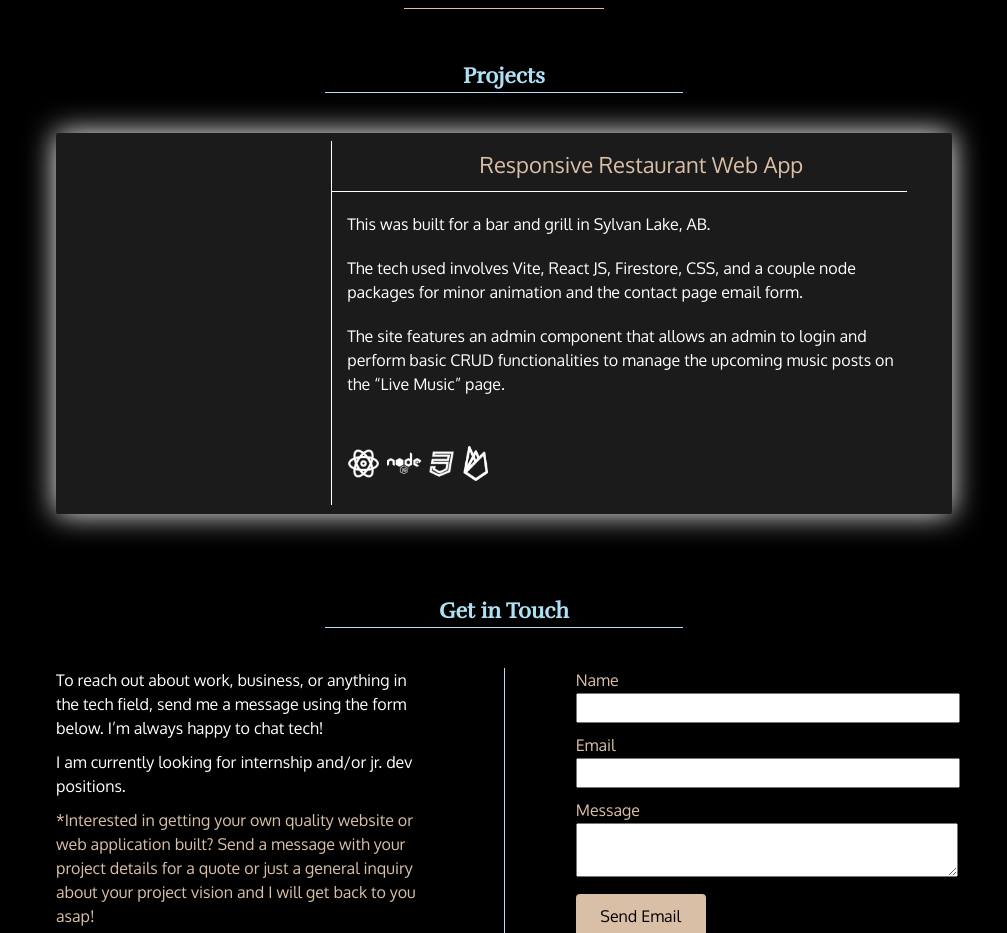
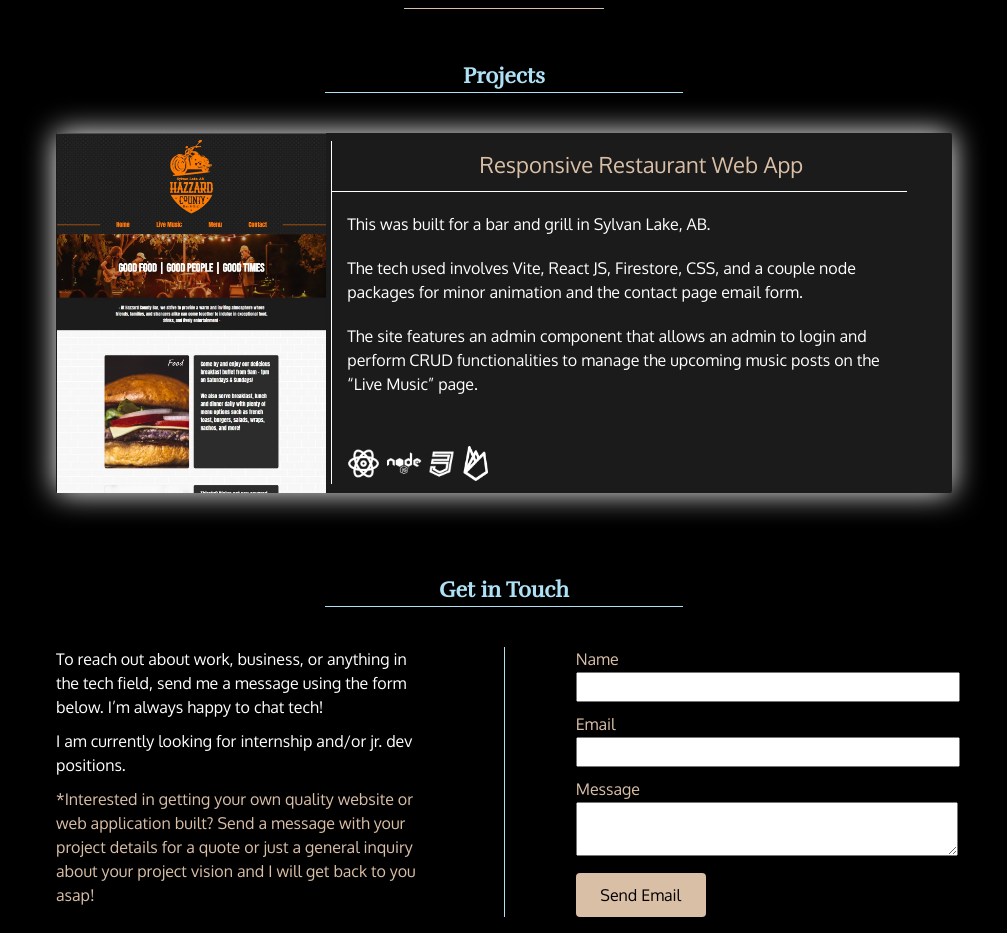
Before and after one commit to JaredJ13/jj-design---development, a React (Vite) app in the folder jj-design-and-development/: page / in a window 1280 px wide. Shown: the part 1200-2133 px from the top of the page, without its empty margins (136-1143 px from the left). Built offline with nearby package versions, Linux system fonts and the light colour scheme.

Commit message:
Scroll project pic on hover and link to site

```diff
--- a/jj-design-and-development/index.html
+++ b/jj-design-and-development/index.html
@@ -4,7 +4,7 @@
     <meta charset="UTF-8" />
     <link rel="icon" type="image/svg+xml" href="/vite.svg" />
     <meta name="viewport" content="width=device-width, initial-scale=1.0" />
-    <title>Vite + React</title>
+    <title>JJ Dev</title>
   </head>
   <body>
     <div id="root"></div>
--- a/jj-design-and-development/src/components/Projects.jsx
+++ b/jj-design-and-development/src/components/Projects.jsx
@@ -5,6 +5,9 @@ import ReactIcon from '../assets/white-icons/icons8-react-native-100.png';
 import NodeJSIcon from '../assets/white-icons/icons8-nodejs-100.png';
 import CssIcon from '../assets/white-icons/icons8-css3-100.png';
 import FirebaseIcon from '../assets/white-icons/icons8-firebase-100.png';
+
+// img imports
+import HazzardCountyProject from '../assets/hazzard-county-project/hazzard-project-combined.jpg'
 
 
 export default function Projects() {
@@ -18,7 +21,7 @@ export default function Projects() {
                     <Card>
                         <Flex>
                             <div className="left-side">
-
+                                <a href="https://hazzardcountybarandgrill.ca"><img src={HazzardCountyProject} alt="hazzardcountybarandgrill.ca website overview" /></a>
                             </div>
                             <div className="mini-div"></div>
                             <div className="right-side">
@@ -34,7 +37,7 @@ export default function Projects() {
                                     </p>
                                     <p>
                                         The site features an admin component that allows an admin
-                                        to login and perform basic CRUD functionalities to manage
+                                        to login and perform CRUD functionalities to manage
                                         the upcoming music posts on the “Live Music” page.
                                     </p>
                                 </div>
--- a/jj-design-and-development/src/styles/styled-components/all-styled-components.jsx
+++ b/jj-design-and-development/src/styles/styled-components/all-styled-components.jsx
@@ -310,8 +310,7 @@ export const H3 = styled.h3`
 // *********Projects Page Components*********
 export const Card = styled.div`
     width: 100%;
-    min-height: 360px;
-    max-height: fit-content;
+    height: 360px;
     margin: 4rem 0 2rem 0;
     background-color: #1b1b1b;
     filter: drop-shadow(0px 0px 15px #ffffff);
@@ -319,8 +318,21 @@ export const Card = styled.div`
 
     .left-side{
         width: 30%;
-        min-height: 360px;
+        height: 360px;
         background-color: #1b1b1b;
+    }
+
+    .left-side img{
+        height: 100%;
+        width: 100%;
+        object-fit: cover;
+        object-position: top;
+        transition: all 5s linear;
+    }
+
+    .left-side img:hover{
+        cursor: pointer;
+        object-position: bottom;
     }
 
     .mini-div{
@@ -331,7 +343,7 @@ export const Card = styled.div`
 
     .right-side{
         width: 69%;
-        min-height: 360px;
+        height: 360px;
         background-color: #1b1b1b;
     }
 
```
Also changed, not shown: jj-design-and-development/src/assets/hazzard-county-project/hazzard-project-combined.jpg (added).
